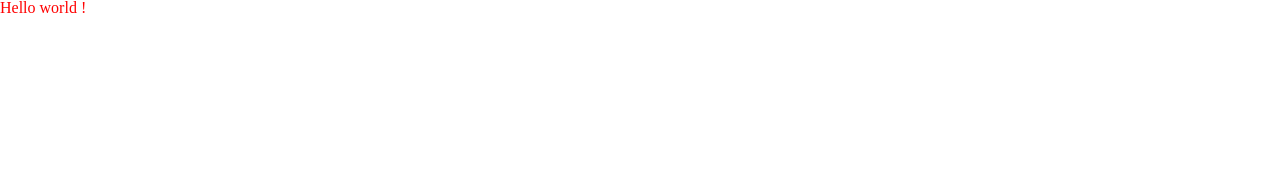
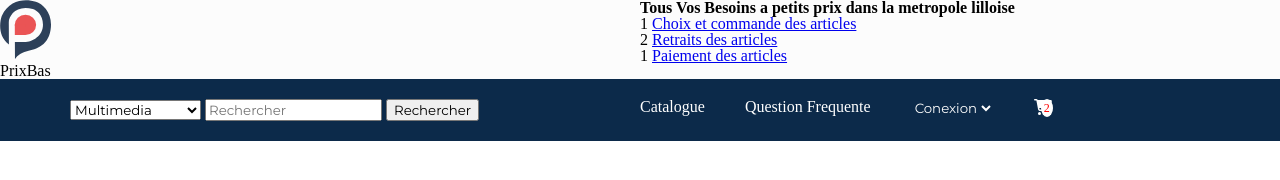
Before and after one commit to Dylan-Orecchioni/Prixba, a plain HTML site: page index.html in a window 1280 px wide. Drawn offline with Linux system fonts and the light colour scheme.

Commit message:
adding header and navbar mobile

```diff
--- a/index.html
+++ b/index.html
@@ -1,13 +1,79 @@
 <!DOCTYPE html>
 <html lang="en">
+
 <head>
     <meta charset="UTF-8">
     <meta name="viewport" content="width=device-width, initial-scale=1.0">
     <link rel="stylesheet" href="./style.css">
     <title>Document</title>
 </head>
+
 <body>
-    <h1>Hello world !</h1>
+    <header>
+
+        <div class="row">
+            <div class="left">
+                <img src="images/logo_color.svg" class="logo" alt="Logo">
+                <p>PrixBas</p>
+            </div>
+            <div class="right">
+                <h6>
+                    Tous Vos Besoins a petits prix dans la metropole lilloise
+                </h6>
+                <ul>
+                    <li>
+                        <span>1</span>
+                        <a href="#">Choix et commande des articles</a>
+                    </li>
+                    <li>
+                        <span>2</span>
+                        <a href="#">Retraits des articles</a>
+                    </li>
+
+                    <li>
+                        <span>1</span>
+                        <a href="#">Paiement des articles</a>
+                    </li>
+                </ul>
+            </div>
+        </div>
+        <nav>
+            <div class="container menu">
+                <div class="menu_left">
+                    <select name="" id="">
+                        <option value="">Multimedia</option>
+                        <option value="">Cuisine</option>
+                        <option value="">Electromenager</option>
+                    </select>
+                    <input type="text" placeholder="Rechercher">
+                    <Button>Rechercher</Button>
+                </div>
+                <div class="menu_right">
+                    <ul>
+                        <li>Catalogue </li>
+                        <li>Question Frequente </li>
+                        <li>
+                            <select name="" id="">
+                                <option value="">Conexion</option>
+                                <option value="">Login</option>
+                            </select>
+                        </li>
+                        <li>
+                            <svg xmlns="http://www.w3.org/2000/svg" fill="white" height="1em"
+                                viewBox="0 0 576 512"><!--! Font Awesome Free 6.4.2 by @fontawesome - https://fontawesome.com/ License - https://fontawesome.com/license (Commercial License) Copyright 2023 Fonticons, Inc. -->
+                                <path
+                                    d="M0 24C0 10.7 10.7 0 24 0H69.5c22 0 41.5 12.8 50.6 32h411c26.3 0 45.5 25 38.6 50.4l-41 152.3c-8.5 31.4-37 53.3-69.5 53.3H170.7l5.4 28.5c2.2 11.3 12.1 19.5 23.6 19.5H488c13.3 0 24 10.7 24 24s-10.7 24-24 24H199.7c-34.6 0-64.3-24.6-70.7-58.5L77.4 54.5c-.7-3.8-4-6.5-7.9-6.5H24C10.7 48 0 37.3 0 24zM128 464a48 48 0 1 1 96 0 48 48 0 1 1 -96 0zm336-48a48 48 0 1 1 0 96 48 48 0 1 1 0-96z" />
+                            </svg>
+                            <span id="PanierCount">2</span>
+                        </li>
+                    </ul>
+                </div>
+            </div>
+        </nav>
+    </header>
+
     <script src="https://kit.fontawesome.com/3de56f6143.js" crossorigin="anonymous"></script>
+
 </body>
+
 </html>
--- a/styles/header.scss
+++ b/styles/header.scss
@@ -0,0 +1,100 @@
+@use 'settings';
+
+header {
+    background-color: settings.$grey;
+
+    .row {
+        display: grid;
+        grid-template-columns: 1fr 1fr;
+
+        .left {
+            p {
+                @media (max-width: 501px) {
+                    display: none;
+                }
+            }
+        }
+
+        .right {
+            h6 {
+                font-weight: 600;
+            }
+
+            ul {
+                @media (max-width: 501px) {
+                    display: none;
+                }
+            }
+        }
+
+    }
+}
+
+nav {
+    background-color: settings.$background;
+    color: settings.$white;
+    padding: 20px;
+
+    .container {
+        @media (min-width: 501px) {
+            margin-left: 50px;
+            margin-right: 50px;
+        }
+
+        display: grid;
+        grid-template-columns: 1fr 1fr;
+
+        .menu_left {
+            @media (max-width: 501px) {
+                display: none;
+            }
+        }
+
+        .menu_right {
+            justify-content: center;
+            align-items: center;
+
+
+            ul {
+                width: 100%;
+
+                @media (max-width: 501px) {
+                    display: grid;
+                    grid-template-columns: repeat(2, 1fr);
+                }
+
+                display: flex;
+                flex-direction: row;
+
+                li {
+                    @media (max-width: 501px) {
+                        padding-bottom: 20px;
+                    }
+
+                    margin-right: 40px;
+
+                    display: inline-block;
+                    position: relative;
+
+                    #PanierCount {
+                        position: absolute;
+                        top: 2%;
+                        left: 40%;
+                        border-radius: 50%;
+                        padding: 3px;
+                        font-size: 12px;
+                        background-color: settings.$white;
+                        color: settings.$red
+                    }
+
+                    select {
+                        background-color: settings.$background;
+                        color: settings.$white;
+                        border: none;
+                    }
+                }
+            }
+
+        }
+    }
+}
--- a/styles/main.scss
+++ b/styles/main.scss
@@ -12,5 +12,5 @@
 }
 
 h1 {
-    color: red;
+    // color: settings.$r
 }
--- a/styles/settings.scss
+++ b/styles/settings.scss
@@ -1,3 +1,14 @@
+// variables
 $background : rgb(12, 42, 74);
-$blanc: #fff;
-$rouge : red;
+$white: #fff;
+$red : red;
+$grey : rgb(252, 252, 252);
+// Break Point
+$mobile-media-query: "(max-width: 501px)";
+
+// _variables.scss
+@mixin hideOnMobile {
+    @media #{$mobile-media-query} {
+        display: none;
+    }
+}
```
Also changed, not shown: style.css, 1 other file.
